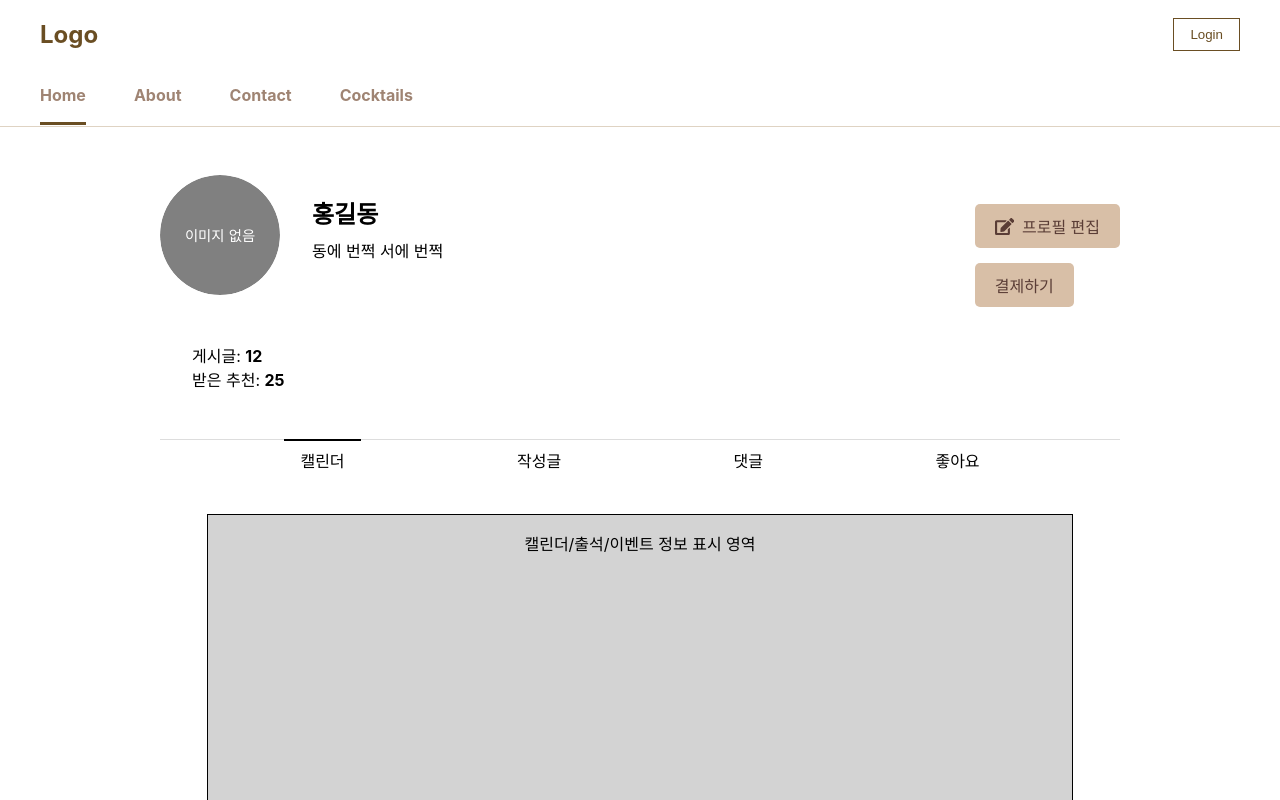
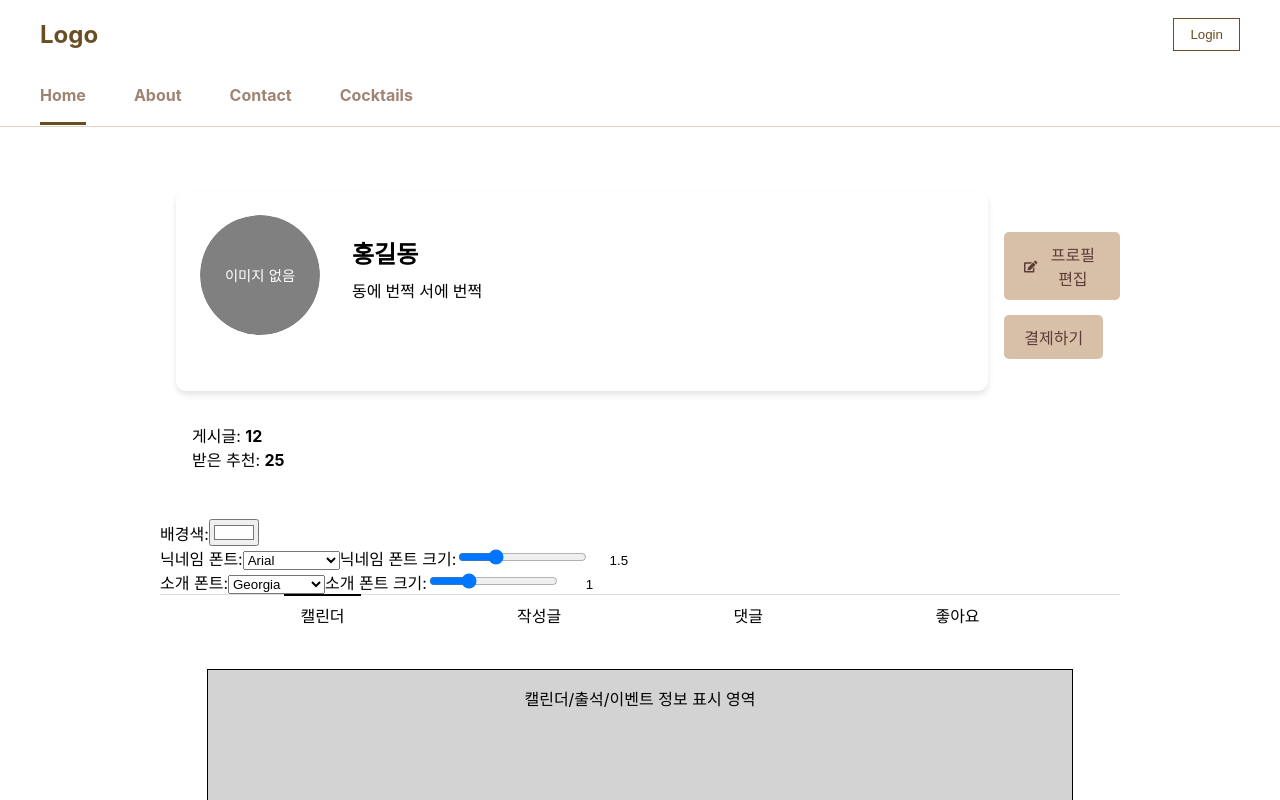
Before and after one commit to BlackMoreCode/FinalProject, a React (Create React App) app in the folder front/: page / in a window 1280 px wide. Shown: the top 800 px of the page. Built offline with nearby package versions, Linux system fonts and the light colour scheme.

Commit message:
2025-02-27 프로필 카드 커스텀 시안 추가

```diff
--- a/front/src/App.js
+++ b/front/src/App.js
@@ -6,8 +6,8 @@ import ProfilePage from "./page/profile/ProfilePage";
 import { CheckoutPage } from "./component/payments/Checkout";
 import { SuccessPage } from "./component/payments/Succeess";
 import { FailPage } from "./component/payments/Fail";
-import CocktailListPage from "./page/cocktail/CocktailListPage";
-import CocktailDetailPage from "./page/cocktail/CocktailDetailPage";
+// import CocktailListPage from "./page/cocktail/CocktailListPage";
+// import CocktailDetailPage from "./page/cocktail/CocktailDetailPage";
 
 function App() {
   return (
@@ -18,7 +18,6 @@ function App() {
         <MainContainer>
           <Routes>
             <Route path="/" element={<ProfilePage />} />
-
             {/* 결제 페이지 */}
             <Route path="/sandbox" element={<CheckoutPage />} />{" "}
             {/* /sandbox 경로에 CheckoutPage 연결 */}
@@ -26,11 +25,10 @@ function App() {
             {/* /sandbox/success 경로에 SuccessPage 연결 */}
             <Route path="/sandbox/fail" element={<FailPage />} />{" "}
             {/* /sandbox/fail 경로에 FailPage 연결 */}
-
-            {/* 칵테일 리스트 페이지 */}
+            {/* 칵테일 리스트 페이지
             <Route path="/cocktails" element={<CocktailListPage />} />
-            {/* 칵테일 상세 페이지: :id 파라미터 사용 */}
-            <Route path="/cocktails/:id" element={<CocktailDetailPage />} />
+            칵테일 상세 페이지: :id 파라미터 사용
+            <Route path="/cocktails/:id" element={<CocktailDetailPage />} /> */}
           </Routes>
         </MainContainer>
       </Router>
--- a/front/src/page/profile/Profile.jsx
+++ b/front/src/page/profile/Profile.jsx
@@ -1,17 +1,18 @@
 import React from "react";
 import {
+  ProfileCard,
   ProfileHeaderContainer,
   ProfileImageWrapper,
   ProfileImage,
   ProfileImagePlaceholder,
   ProfileInfo,
   Nickname,
-  UserStats,
   Introduce,
 } from "./style/ProfileStyle";
 
-const Profile = ({ user }) => {
+const Profile = ({ user, customStyle }) => {
   return (
+    <ProfileCard style={{ backgroundColor: customStyle.bgColor }}>
       <ProfileHeaderContainer>
         <ProfileImageWrapper>
           {user.profileImg ? (
@@ -24,10 +25,25 @@ const Profile = ({ user }) => {
           )}
         </ProfileImageWrapper>
         <ProfileInfo>
-        <Nickname>{user.name}</Nickname>
-        <Introduce>{user.introduce}</Introduce>
+          <Nickname
+            style={{
+              fontFamily: customStyle.nicknameFont,
+              fontSize: customStyle.nicknameSize,
+            }}
+          >
+            {user.name}
+          </Nickname>
+          <Introduce
+            style={{
+              fontFamily: customStyle.introduceFont,
+              fontSize: customStyle.introduceSize,
+            }}
+          >
+            {user.introduce}
+          </Introduce>
         </ProfileInfo>
       </ProfileHeaderContainer>
+    </ProfileCard>
   );
 };
 
--- a/front/src/page/profile/ProfilePage.js
+++ b/front/src/page/profile/ProfilePage.js
@@ -24,6 +24,18 @@ const ProfilePage = () => {
     likesCount: 25,
   });
 
+  const [customStyle, setCustomStyle] = useState({
+    bgColor: "#ffffff",
+    nicknameFont: "Arial, sans-serif",
+    nicknameSize: "1.5rem",
+    introduceFont: "Georgia, serif",
+    introduceSize: "1rem",
+  });
+  const handleStyleChange = (e) => {
+    const { name, value } = e.target;
+    setCustomStyle((prev) => ({ ...prev, [name]: value }));
+  };
+
   useEffect(() => {
     // 예: 페이지 로딩 시 유저 정보 불러오기
     // fetch('/api/user/profile')
@@ -40,7 +52,7 @@ const ProfilePage = () => {
     <ProfilePageContainer>
       <ProfilePageHeader>
         <HeaderUp>
-          <Profile user={user} />
+          <Profile user={user} customStyle={customStyle} />
           <ProfileButtonContainer>
             <ProfileButton>
               <EditIcon />
@@ -62,6 +74,104 @@ const ProfilePage = () => {
           </UserStats>
         </HeaderDown>
       </ProfilePageHeader>
+      {/* 유저가 스타일 변경할 수 있는 UI */}
+      <div>
+        <label>
+          배경색:
+          <input
+            type="color"
+            name="bgColor"
+            value={customStyle.bgColor}
+            onChange={handleStyleChange}
+          />
+        </label>
+        <br />
+        <label>
+          닉네임 폰트:
+          <select
+            name="nicknameFont"
+            value={customStyle.nicknameFont}
+            onChange={handleStyleChange}
+          >
+            <option value="Arial, sans-serif">Arial</option>
+            <option value="Courier New, monospace">Courier New</option>
+            <option value="Georgia, serif">Georgia</option>
+            <option value="Tahoma, sans-serif">Tahoma</option>
+          </select>
+        </label>
+        <label>
+          닉네임 폰트 크기:
+          <input
+            type="range"
+            name="nicknameSize" // 수정된 부분
+            min="1.0"
+            max="2.9"
+            step="0.1"
+            value={parseFloat(customStyle.nicknameSize)}
+            onChange={(e) =>
+              setCustomStyle((prev) => ({
+                ...prev,
+                nicknameSize: `${e.target.value}rem`, // 수정된 부분
+              }))
+            }
+          />
+          <input
+            type="number"
+            value={parseFloat(customStyle.nicknameSize)}
+            readOnly
+            style={{
+              width: "50px",
+              marginLeft: "10px",
+              textAlign: "center",
+              border: "none",
+              background: "transparent",
+            }}
+          />
+        </label>
+        <br />
+        <label>
+          소개 폰트:
+          <select
+            name="introduceFont"
+            value={customStyle.introduceFont}
+            onChange={handleStyleChange}
+          >
+            <option value="Arial, sans-serif">Arial</option>
+            <option value="Courier New, monospace">Courier New</option>
+            <option value="Georgia, serif">Georgia</option>
+            <option value="Tahoma, sans-serif">Tahoma</option>
+          </select>
+        </label>
+        <label>
+          소개 폰트 크기:
+          <input
+            type="range"
+            name="introduceSize" // 수정된 부분
+            min="0.8"
+            max="1.5"
+            step="0.1"
+            value={parseFloat(customStyle.introduceSize)}
+            onChange={(e) =>
+              setCustomStyle((prev) => ({
+                ...prev,
+                introduceSize: `${e.target.value}rem`, // 수정된 부분
+              }))
+            }
+          />
+          <input
+            type="number"
+            value={parseFloat(customStyle.introduceSize)}
+            readOnly
+            style={{
+              width: "50px",
+              marginLeft: "10px",
+              textAlign: "center",
+              border: "none",
+              background: "transparent",
+            }}
+          />
+        </label>
+      </div>
       <ProfileTabs />
     </ProfilePageContainer>
   );
--- a/front/src/page/profile/style/ProfileStyle.jsx
+++ b/front/src/page/profile/style/ProfileStyle.jsx
@@ -71,3 +71,12 @@ export const UserStats = styled.div`
     text-align: left; /* 텍스트 중앙 정렬 */
   }
 `;
+
+export const ProfileCard = styled.div`
+  padding: 1.5rem;
+  border-radius: 10px;
+  box-shadow: 0 4px 6px rgba(0, 0, 0, 0.1);
+  transition: 0.3s ease;
+  width: 100%;
+  margin: 1rem;
+`;
```
Lines whose indentation alone changed are shown as unchanged.
